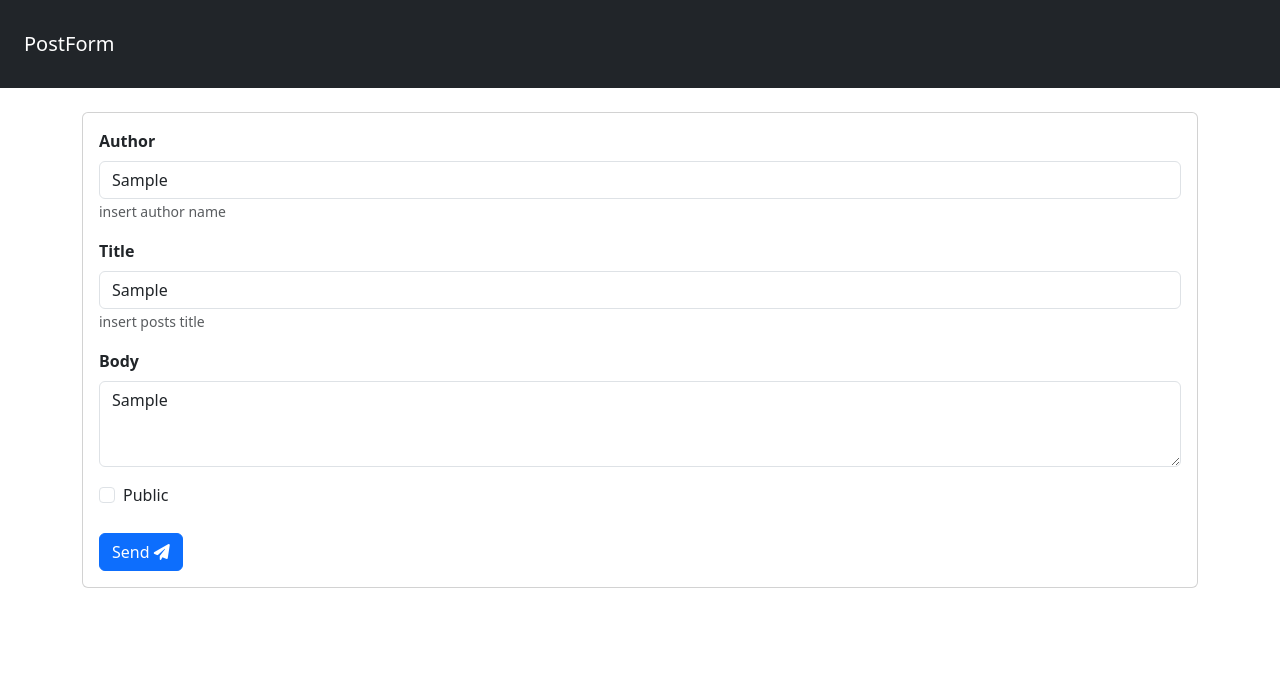
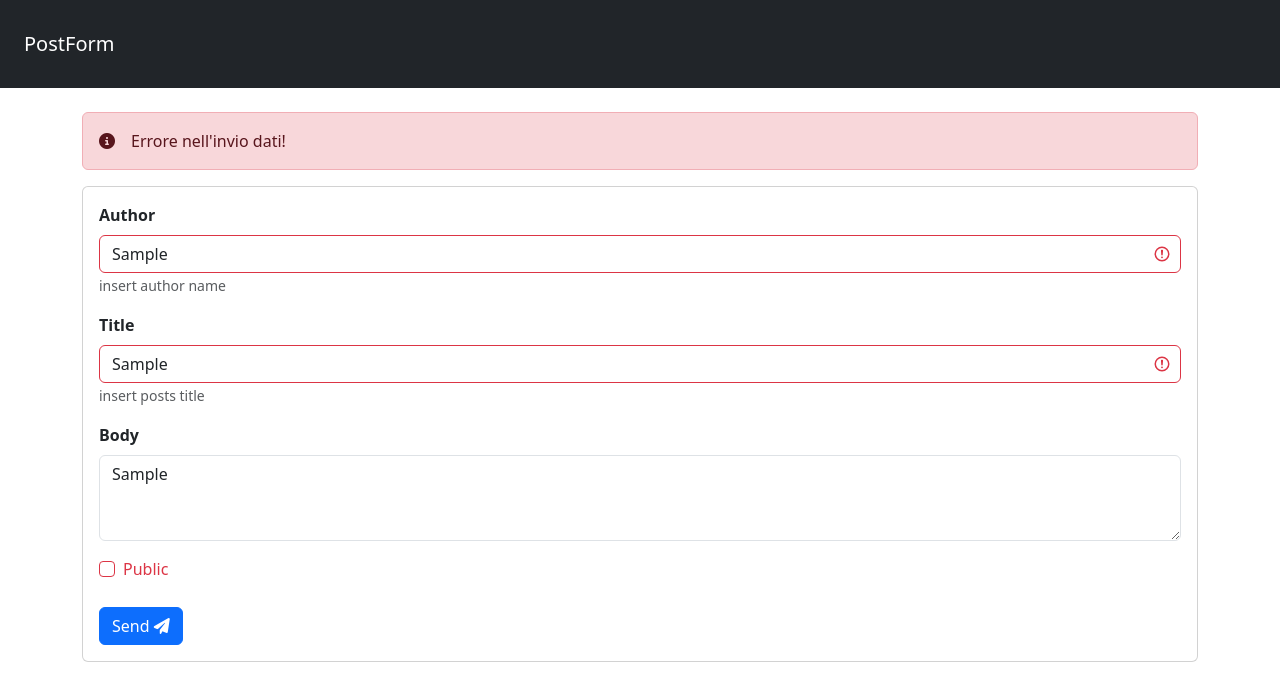
Before and after one commit to mattiacoli/react-post-form, a React (Vite) app: page / in a window 1280 px wide. Both pictures are taken after typing "Sample", "Sample", "Sample" into the empty fields and a click on the button "Send". Shown: the top 700 px of the page. Built offline with nearby package versions, Linux system fonts and the light colour scheme; no server answers.

Commit message:
Add form validation and error handling for post submission

```diff
--- a/src/App.jsx
+++ b/src/App.jsx
@@ -4,6 +4,8 @@ import { useState } from "react"
 function App() {
 
   const [success, setSuccess] = useState(false)
+
+  const [error, setError] = useState(false)
 
   const [formData, setFormData] = useState({
     author: '',
@@ -24,8 +26,34 @@ function App() {
 
     console.log(formData);
 
+    const url = "https://67c5b4f3351c081993fb1ab6.mockapi.io/api/posts"
 
-    const url = "https://67c5b4f3351c081993fb1ab6.mockapi.io/api/posts"
+    function validation() {
+      if (formData.author.trim().length <= 4) {
+        setError(true)
+
+        return false
+      }
+
+      if (formData.title.trim().length <= 5) {
+        setError(true)
+
+        return false
+      }
+
+      if (formData.body.trim().length <= 50) {
+        setError(true)
+
+        return false
+      }
+
+      return true
+
+    }
+
+    if (!validation()) {
+      return
+    }
 
     fetch(url, {
       method: "POST",
@@ -40,6 +68,8 @@ function App() {
         console.log('dati inviati con successo ', data);
       })
       .catch(err => {
+        setError(true)
+        setSuccess(false)
         console.log('Errore invio dati :', err);
       })
   }
@@ -62,12 +92,21 @@ function App() {
 
           {/* alert */}
           {success ? (
-            <div class="alert alert-success d-flex align-items-center gap-3" role="alert">
-              <i class="fa fa-info-circle" aria-hidden="true"></i>
+            <div className="alert alert-success d-flex align-items-center gap-3" role="alert">
+              <i className="fa fa-info-circle" aria-hidden="true"></i>
               <div>
                 Dati inviati con successo!
               </div>
             </div>) : ''}
+
+          {error ? (
+            <div className="alert alert-danger d-flex align-items-center gap-3" role="alert">
+              <i className="fa fa-info-circle" aria-hidden="true"></i>
+              <div>
+                Errore nell'invio dati!
+              </div>
+            </div>) : ''}
+
 
 
           <div className="row">
@@ -81,7 +120,7 @@ function App() {
                     <label htmlFor="author" className="form-label fw-bold">Author</label>
                     <input
                       type="text"
-                      className="form-control"
+                      className={`form-control  ${error ? 'is-invalid' : ''}`}
                       name="author"
                       id="author"
                       aria-describedby="helpId"
@@ -97,7 +136,7 @@ function App() {
                     <label htmlFor="title" className="form-label fw-bold">Title</label>
                     <input
                       type="text"
-                      className="form-control"
+                      className={`form-control  ${error ? 'is-invalid' : ''}`}
                       name="title"
                       id="title"
                       aria-describedby="helpId"
@@ -118,7 +157,7 @@ function App() {
                   <div className="form-check">
                     <input
                       name="public"
-                      className="form-check-input"
+                      className={`form-check-input ${error ? 'is-invalid' : ''}`}
                       checked={formData.public}
                       onChange={handleData}
                       id="public"
```
